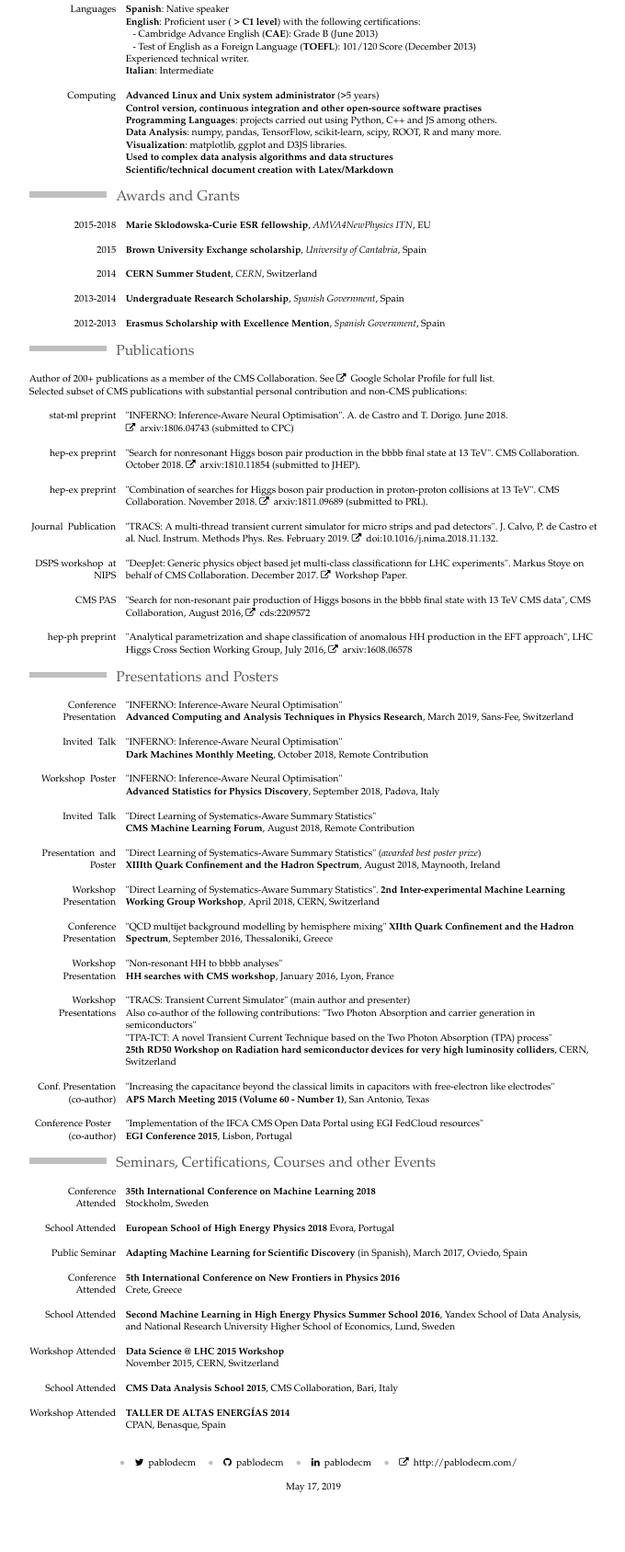
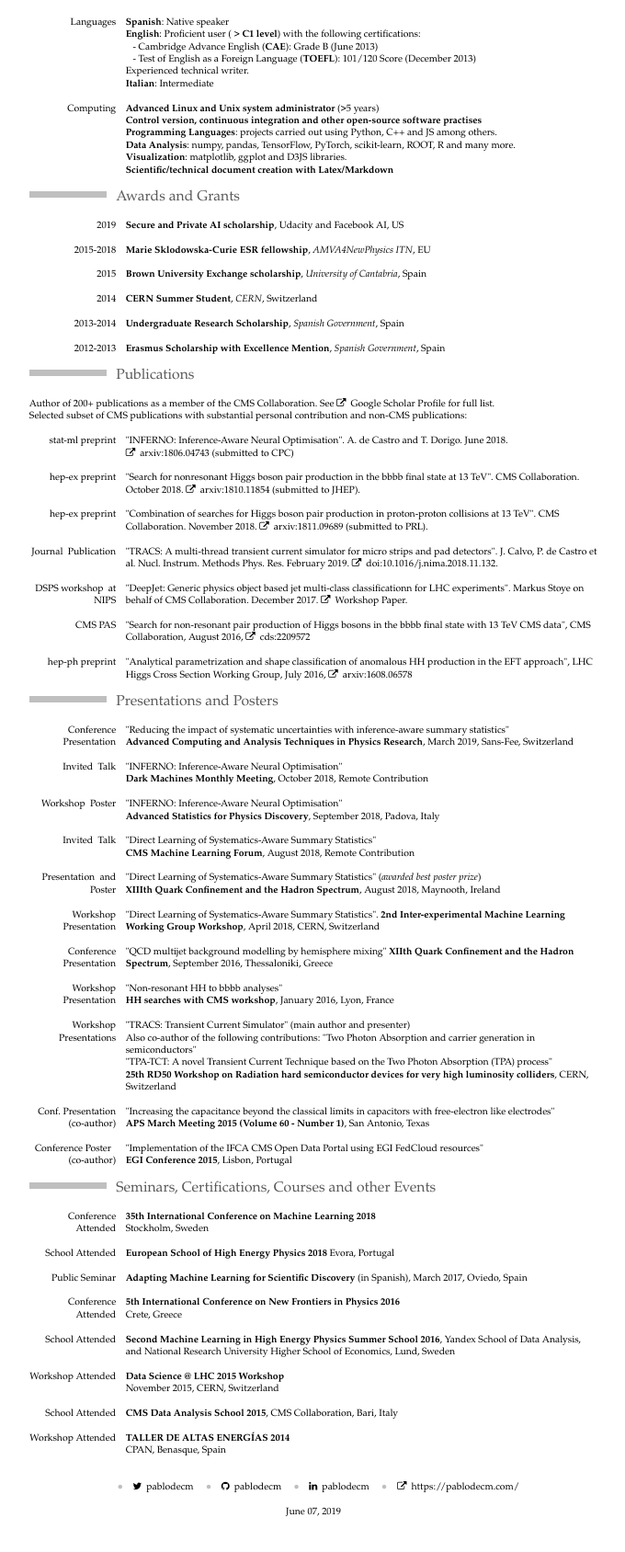
Before and after one commit to pablodecm/pablodecm.github.io, a plain HTML site: page files/cv_pablodecm.html in a window 1280 px wide. Shown: the part 974-2662 px from the top of the page at 92% size, without its empty margins (299-979 px from the left). Drawn offline with nearby package versions, Linux system fonts and the light colour scheme; some packages are replaced by stand-ins of ours.

Commit message:
update CV (HTML and PDF)

```diff
--- a/feeds/all.atom.xml
+++ b/feeds/all.atom.xml
@@ -1,2 +1,2 @@
 <?xml version="1.0" encoding="utf-8"?>
-<feed xmlns="http://www.w3.org/2005/Atom"><title>pablodecm.com</title><link href="https://pablodecm.com/" rel="alternate"></link><link href="https://pablodecm.com/feeds/all.atom.xml" rel="self"></link><id>https://pablodecm.com/</id><updated>2019-05-17T19:41:07Z</updated><subtitle></subtitle></feed>
+<feed xmlns="http://www.w3.org/2005/Atom"><title>pablodecm.com</title><link href="https://pablodecm.com/" rel="alternate"></link><link href="https://pablodecm.com/feeds/all.atom.xml" rel="self"></link><id>https://pablodecm.com/</id><updated>2019-06-07T12:20:53Z</updated><subtitle></subtitle></feed>
--- a/files/cv_pablodecm.html
+++ b/files/cv_pablodecm.html
@@ -55,7 +55,8 @@
   <dt>2015-2019</dt>
   <dd><strong>PhD in Physics</strong>, <em>University of Padua</em>, Italy<br />
   Doctor Europaeus Cum Laude<br />
-  <em>PhD Thesis</em>: "Statistical Learning and Inference in Particle Collider Experiments"
+  <em>PhD Thesis</em>: "Statistical Learning and Inference in Particle Collider Experiments"<br />
+  Available online at https://github.com/pablodecm/phd_thesis
   </dd>
   <dt>2014-2015</dt>
   <dd><strong>Master’s Degree in Physics, Instrumentation and the Environment</strong>, <em>University of Cantabria</em>, Spain<br />
@@ -131,9 +132,8 @@
   <dd><strong>Advanced Linux and Unix system administrator</strong> (&gt;5 years)<br />
   <strong>Control version, continuous integration and other open-source software practises</strong><br />
   <strong>Programming Languages</strong>: projects carried out using Python, C++ and JS among others.<br />
-  <strong>Data Analysis</strong>: numpy, pandas, TensorFlow, scikit-learn, scipy, ROOT, R and many more.<br />
+  <strong>Data Analysis</strong>: numpy, pandas, TensorFlow, PyTorch, scikit-learn, ROOT, R and many more.<br />
   <strong>Visualization</strong>: matplotlib, ggplot and D3JS libraries.<br />
-  <strong>Used to complex data analysis algorithms and data structures</strong><br />
   <strong>Scientific/technical document creation with Latex/Markdown</strong><br />
 
   </dd>
@@ -142,6 +142,9 @@
   <section id="awards-and-grants" class="level2">
   <h2>Awards and Grants</h2>
   <dl>
+  <dt>2019</dt>
+  <dd><strong>Secure and Private AI scholarship</strong>, Udacity and Facebook AI, US
+  </dd>
   <dt>2015-2018</dt>
   <dd><strong>Marie Sklodowska-Curie ESR fellowship</strong>, <em>AMVA4NewPhysics ITN</em>, EU
   </dd>
@@ -194,7 +197,7 @@
   <h2>Presentations and Posters</h2>
   <dl>
   <dt>Conference  Presentation</dt>
-  <dd>"INFERNO: Inference-Aware Neural Optimisation"<br />
+  <dd>"Reducing the impact of systematic uncertainties with inference-aware summary statistics"<br />
   <strong>Advanced Computing and Analysis Techniques in Physics Research</strong>, March 2019, Sans-Fee, Switzerland
   </dd>
   <dt>Invited  Talk</dt>
@@ -279,9 +282,9 @@
     <li><a href="https://twitter.com/pablodecm">pablodecm</a></li>
     <li><a href="https://github.com/pablodecm">pablodecm</a></li>
     <li><a href="https://www.linkedin.com/in/pablodecm/">pablodecm</a></li>
-    <li><a href="http://pablodecm.com/">http://pablodecm.com/</a></li>
+    <li><a href="https://pablodecm.com/">https://pablodecm.com/</a></li>
     </ul>
-        <p class="date">May 17, 2019</p>
+        <p class="date">June 07, 2019</p>
       </footer>
 </body>
 </html>
```
Also changed, not shown: 1 other file.
